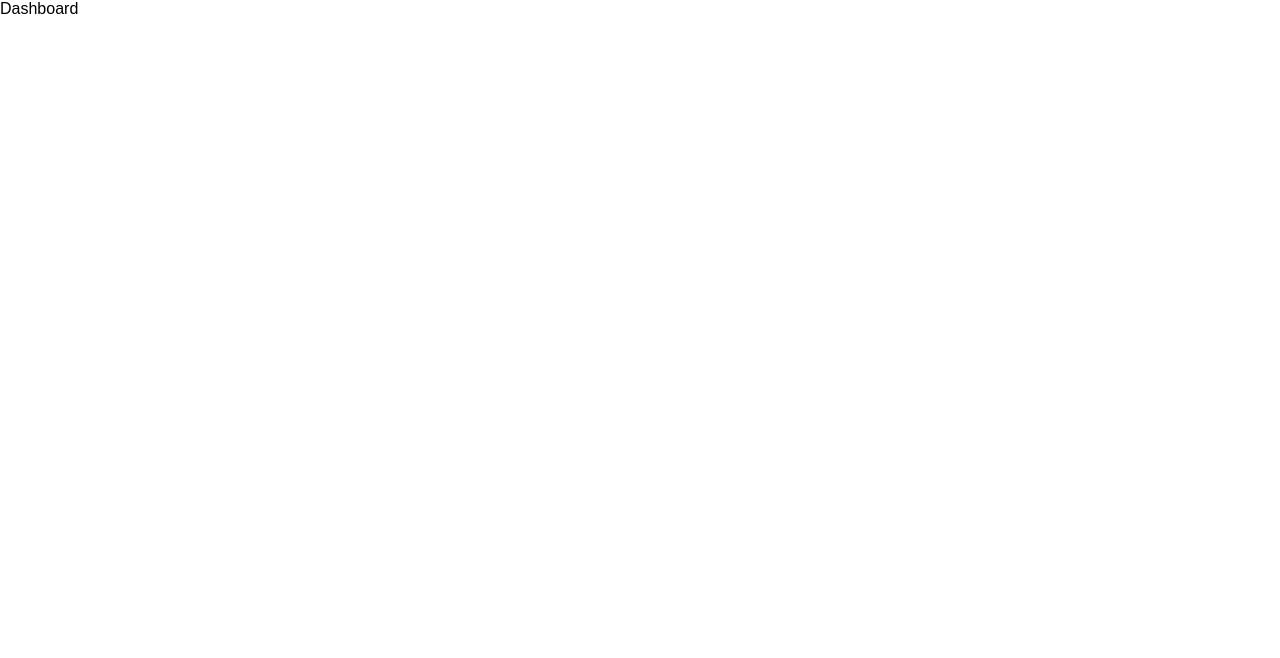
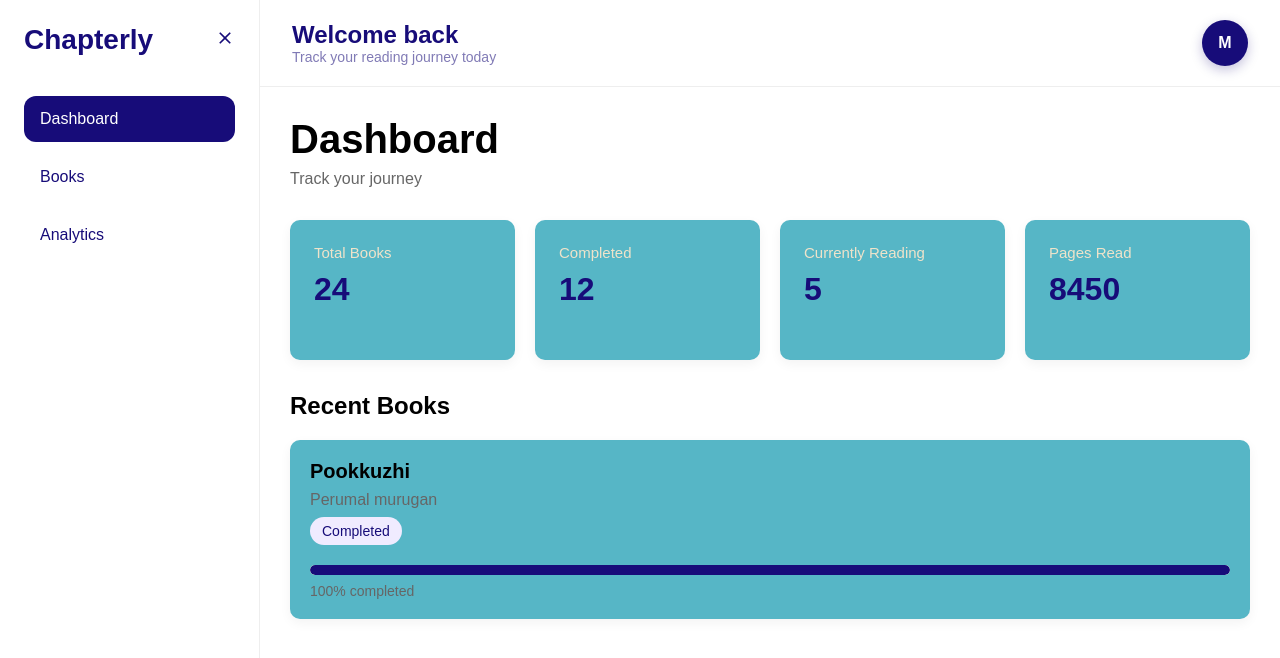
Before and after one commit to MirominaS/chapterly-frontend, a React (Vite) app: page /dashboard in a window 1280 px wide. Shown: the top 658 px of the page. Built offline with nearby package versions, Linux system fonts and the light colour scheme.

Commit message:
updated dashboard page

```diff
--- a/src/pages/Dashboard/Dashboard.css
+++ b/src/pages/Dashboard/Dashboard.css
@@ -0,0 +1,44 @@
+.dashboard-container{
+  display:flex;
+  flex-direction:column;
+  gap:32px;
+}
+
+.dashboard-header h1{
+  font-size:40px;
+  margin-bottom:8px;
+}
+
+.dashboard-header p{
+  color:#666;
+}
+
+.dashboard-stats{
+  display:grid;
+
+  grid-template-columns:
+  repeat(auto-fit,minmax(220px,1fr));
+
+  gap:20px;
+}
+
+.dashboard-section{
+  display:flex;
+  flex-direction:column;
+  gap:20px;
+}
+
+.dashboard-section-header{
+  display:flex;
+  justify-content:space-between;
+  align-items:center;
+}
+
+.dashboard-books{
+  display:grid;
+
+  grid-template-columns:
+  repeat(auto-fit,minmax(280px,1fr));
+
+  gap:24px;
+}
--- a/src/pages/Dashboard/Dashboard.jsx
+++ b/src/pages/Dashboard/Dashboard.jsx
@@ -1,8 +1,34 @@
 import React from 'react'
 import './Dashboard.css'
+import MainLayout from '../../components/MainLayout/MainLayout'
+import StatCard from '../../components/StatCard/StatCard'
+import BookCard from '../../components/BookCard/BookCard'
 const Dashboard = () => {
   return (
-    <div>Dashboard</div>
+    <MainLayout>
+      <div className='dashboard-container'>
+        <div className='dashboard-header'>
+          <h1>Dashboard</h1>
+          <p>Track your journey</p>
+        </div>
+        {/* stats */}
+        <div className='dashboard-stats'>
+          <StatCard title="Total Books" value="24"/>
+          <StatCard title="Completed" value="12"/>
+          <StatCard title="Currently Reading" value="5"/>
+          <StatCard title="Pages Read" value="8450"/>
+        </div>
+        {/* recent books */}
+        <div className='dashboard-section'>
+          <div className='dashboard-section-header'>
+            <h2>Recent Books</h2>
+          </div>
+          <div className='dashboard-books'>
+            <BookCard title="Pookkuzhi" author="Perumal murugan" progress="100" status="Completed"/>
+          </div>
+        </div>
+      </div>
+    </MainLayout>
   )
 }
 
```
